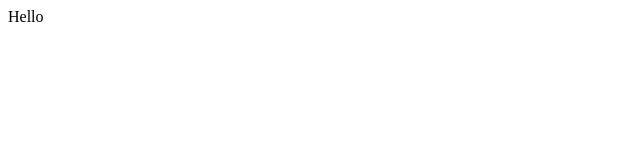
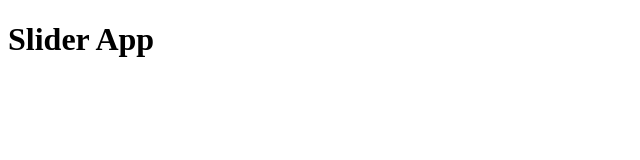
Before and after one commit to AbhishekChamp/slider-app, a plain HTML site: page index.html in a window 1280 px wide. Shown: the whole page, without its empty margins (0-640 px from the left). Drawn offline with Linux system fonts and the light colour scheme.

Commit message:
Modified html

```diff
--- a/index.html
+++ b/index.html
@@ -3,9 +3,9 @@
     <head>
         <meta charset="UTF-8" />
         <meta name="viewport" content="width=device-width, initial-scale=1.0" />
-        <title>Document</title>
+        <title>Slider App</title>
     </head>
     <body>
-        Hello
+        <h1>Slider App</h1>
     </body>
 </html>
```
